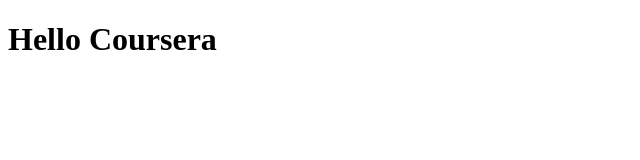
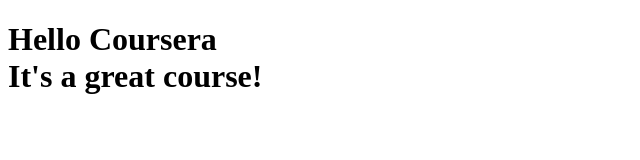
Before and after one commit to biancadsouza/coursera-test, a plain HTML site: page site/index.html in a window 1280 px wide. Shown: the whole page, without its empty margins (0-640 px from the left). Drawn offline with Linux system fonts and the light colour scheme.

Commit message:
small addition

```diff
--- a/site/index.html
+++ b/site/index.html
@@ -4,6 +4,6 @@
 	<title>Hello Coursera</title>
 </head>
 <body>
-<h1>Hello Coursera</h1>
+<h1>Hello Coursera<br>It's a great course!</h1>
 </body>
 </html>
```
